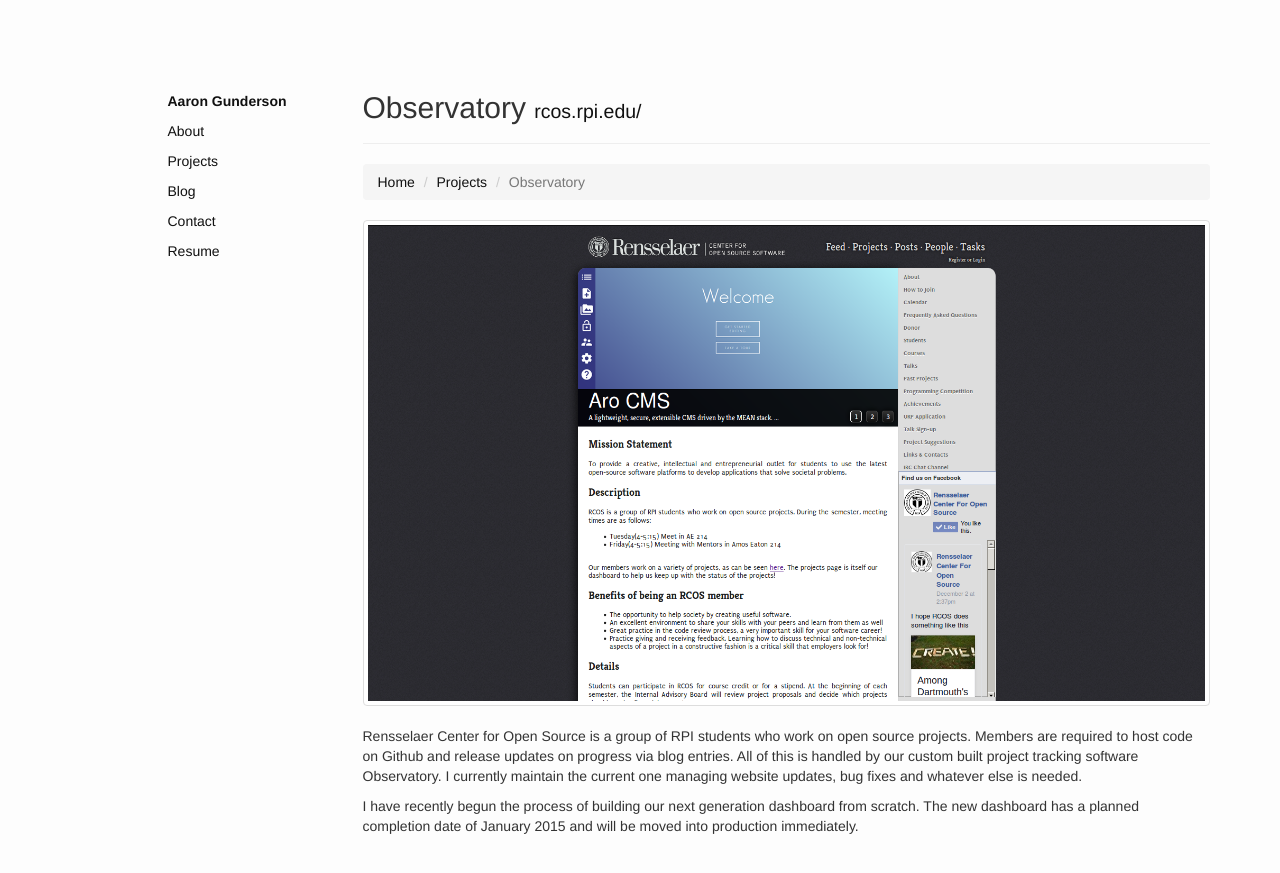
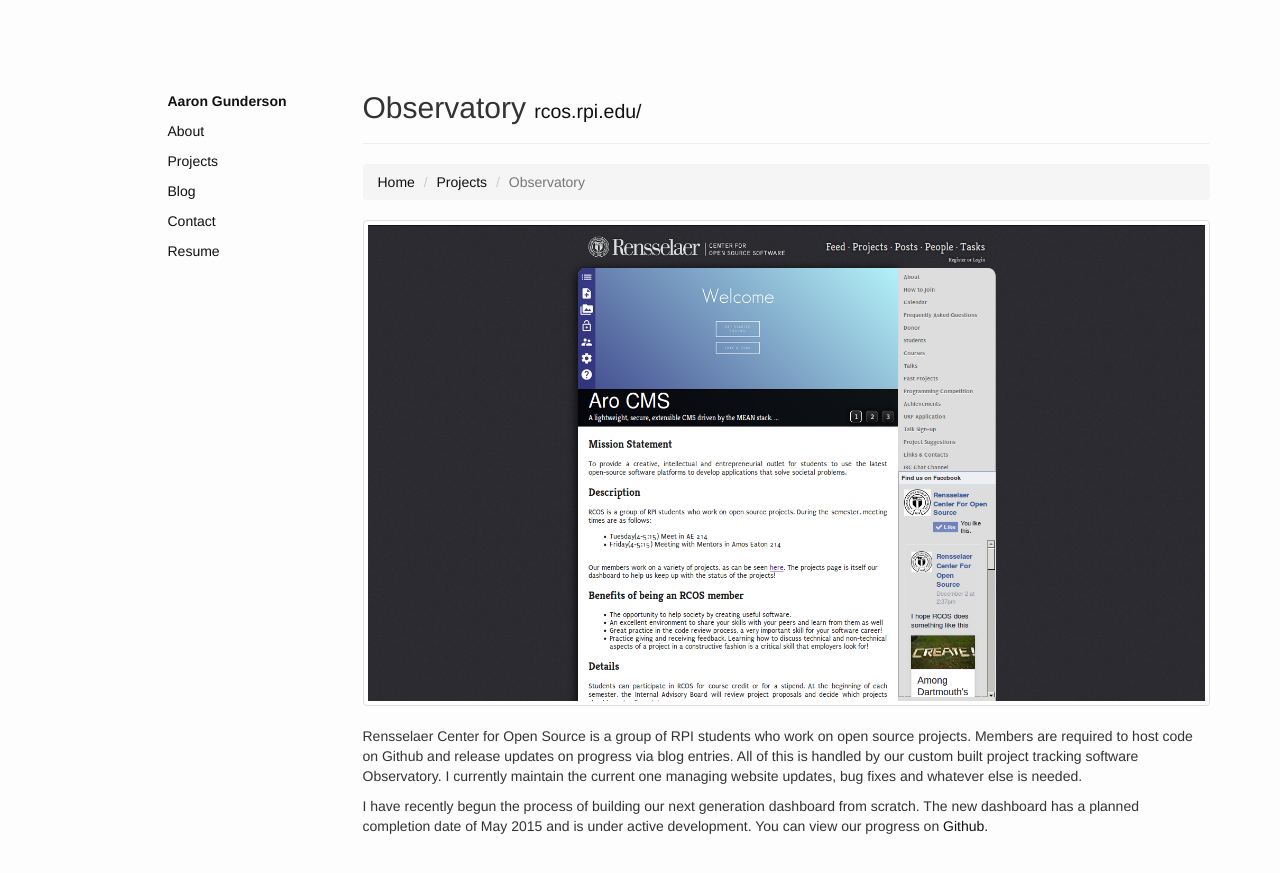
Before and after one commit to agundy/agundy.github.io, a Jekyll site: the page built from projects/observatory/index.html, in a window 1280 px wide. Shown: the top 873 px of the page. Built offline with Jekyll 4.4.1, drawn with Linux system fonts in a browser that asks for light colours.

Commit message:
Update observatory data

```diff
--- a/_data/projects/observatory.yml
+++ b/_data/projects/observatory.yml
@@ -4,7 +4,7 @@
         Rensselaer Center for Open Source is a group of RPI students who work on open source projects. Members are required to host code on Github and release updates on progress via blog entries. All of this is handled by our custom built project tracking software Observatory. I currently maintain the current one managing website updates, bug fixes and whatever else is needed.
     </p>
     <p>
-        I have recently begun the process of building our next generation dashboard from scratch. The new dashboard has a planned completion date of January 2015 and will be moved into production immediately.
+        I have recently begun the process of building our next generation dashboard from scratch. The new dashboard has a planned completion date of May 2015 and is under active development. You can view our progress on <a href="https://github.com/rcos/Observatory3">Github.</a
     </p>
 url: rcos.rpi.edu/
 img:
```
